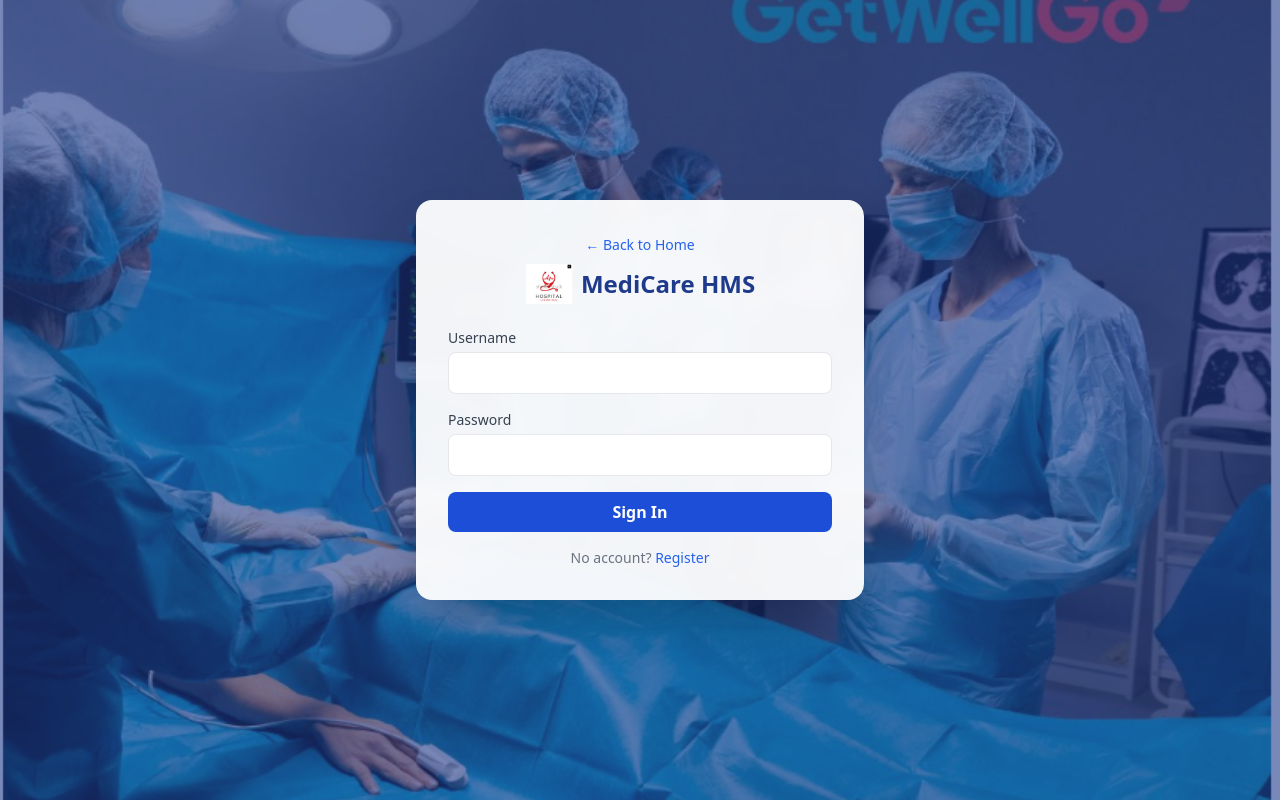
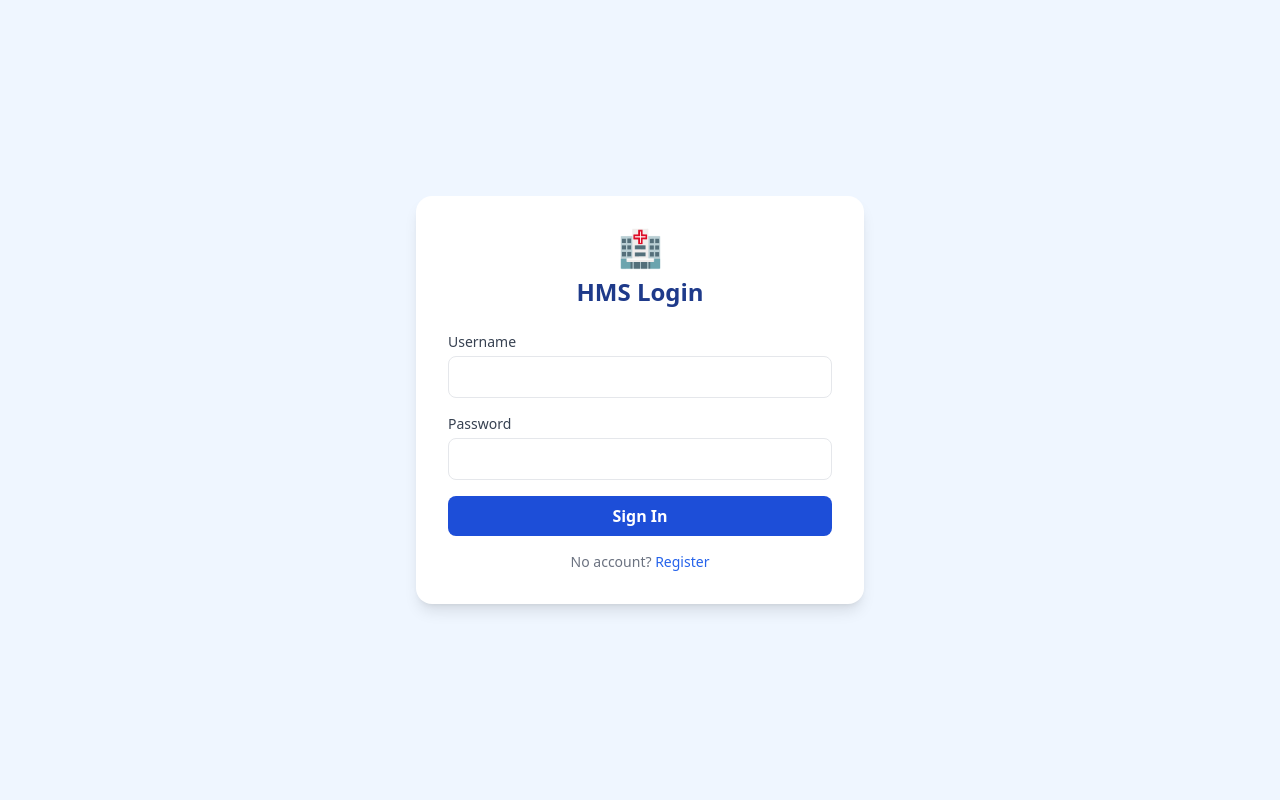
Before and after one commit to Brace1000/Hospital-Management-System, a React (Vite) app in the folder frontend/: page /login in a window 1280 px wide. Built offline with nearby package versions, Linux system fonts and the light colour scheme; no server answers.

Commit message:
feat(pages): update Login page

```diff
--- a/frontend/src/pages/Login.jsx
+++ b/frontend/src/pages/Login.jsx
@@ -2,8 +2,6 @@ import { useForm } from 'react-hook-form'
 import { useNavigate, Link } from 'react-router-dom'
 import { useAuth } from '../context/AuthContext'
 import api from '../api/client'
-import heroBg from '../assets/hero.png'
-import logo from '../assets/logo.png'
 
 export default function Login() {
   const { register, handleSubmit, formState: { errors } } = useForm()
@@ -18,24 +16,17 @@ export default function Login() {
       const res = await api.post('/auth/login', form)
       login(res.data.user, res.data.access_token)
       navigate('/app')
-    } catch {
-      alert('Invalid credentials')
+    } catch (e) {
+      alert(e.response?.data?.detail || e.message || 'Invalid credentials')
     }
   }
 
   return (
-    <div
-      className="min-h-screen flex items-center justify-center"
-      style={{ backgroundImage: `url(${heroBg})`, backgroundSize: 'cover', backgroundPosition: 'center' }}
-    >
-      <div className="absolute inset-0 bg-blue-900/60" />
-      <div className="relative z-10 bg-white/95 backdrop-blur p-8 rounded-2xl shadow-2xl w-full max-w-md mx-4">
+    <div className="min-h-screen flex items-center justify-center bg-blue-50">
+      <div className="bg-white p-8 rounded-2xl shadow-lg w-full max-w-md mx-4">
         <div className="text-center mb-6">
-          <Link to="/" className="text-sm text-blue-600 hover:underline">← Back to Home</Link>
-          <div className="flex items-center justify-center gap-2 mt-2">
-            <img src={logo} alt="logo" className="h-10 w-auto" />
-            <h1 className="text-2xl font-bold text-blue-900">MediCare HMS</h1>
-          </div>
+          <div className="text-4xl mb-2">🏥</div>
+          <h1 className="text-2xl font-bold text-blue-900">HMS Login</h1>
         </div>
         <form onSubmit={handleSubmit(onSubmit)} className="space-y-4">
           <div>
```
